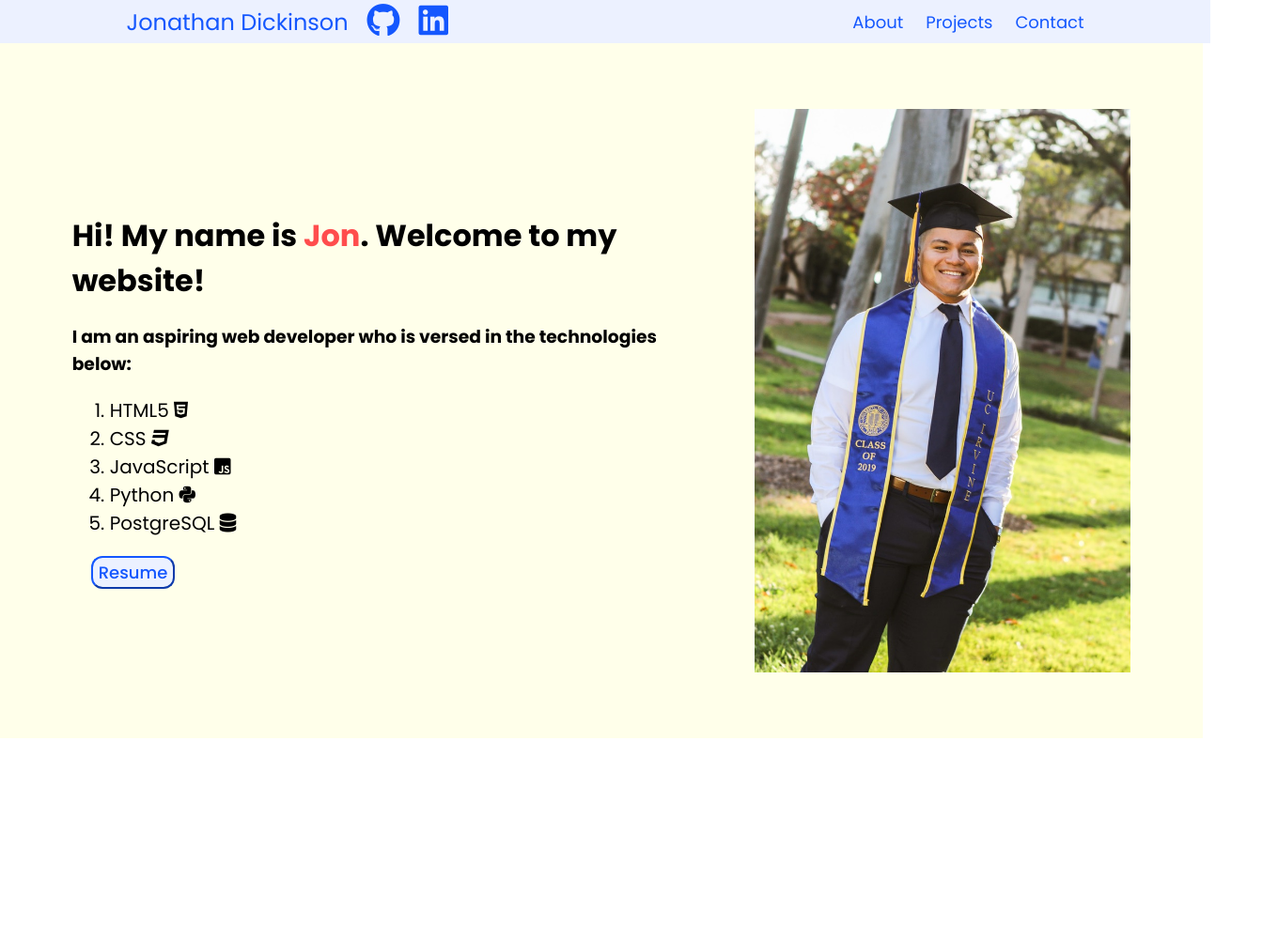
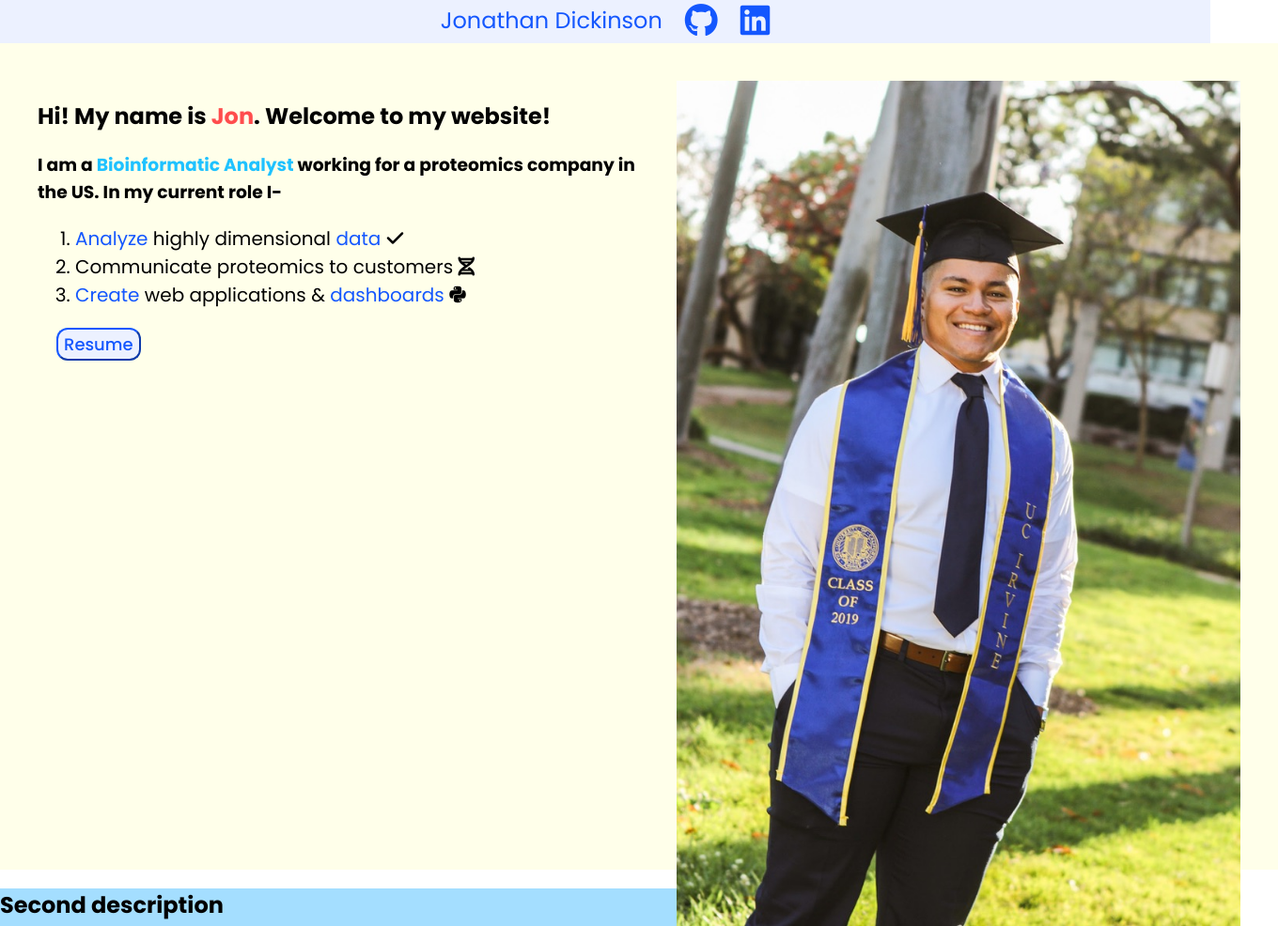
Before and after one commit to jonathjd/portfolio-site, a plain HTML site: page index.html in a window 1280 px wide. Shown: the top 986 px of the page at 94% size, 1360 px wide, since content can reach past the window. Before the commit the page ends 800 px from the top, so only its background shows below. Drawn offline with Linux system fonts and the light colour scheme.

Commit message:
Finish the first section of site

```diff
--- a/index.html
+++ b/index.html
@@ -15,7 +15,7 @@
     <body>
         <div class="wrapper">
             <nav class="header">
-                <div class="left-links">
+                <div class="right-links">
                     <div class="head-container">
                         <a href="" class="head logo">Jonathan Dickinson</a>
                     </div>
@@ -26,29 +26,36 @@
                         <a href="https://www.linkedin.com/in/dickinson17/"><i class="logo fa-brands fa-linkedin fa-2x"></i></a>
                     </div>
                 </div>
-                <div class="right-links">
-                    <a href="pages/about.html" class="link about">About</a>
-                    <a href="pages/projects.html" class="link projects">Projects</a>
-                    <a href="pages/contact.html" class="link contact">Contact</a>
-                </div>
             </nav>
-            <div class="sec1">
-                <div class="about-intro">
-                    <h1>Hi! My name is <span>Jon</span>. Welcome to my website!</h1>
-                    <h3>I am an aspiring web developer who is versed in the technologies below:</h3>
-                    <ol class="tech">
-                        <li>HTML5 <i class="fa-brands fa-html5"></i></li>
-                        <li>CSS <i class="fa-brands fa-css3"></i></li>
-                        <li>JavaScript <i class="fa-brands fa-square-js"></i></li>
-                        <li>Python <i class="fa-brands fa-python"></i></li>
-                        <li>PostgreSQL <i class="fa-solid fa-database"></i></li>
-                    </ol>
-                    <button class="btn cv"><a href="img/Dickinson_Resume.pdf" id="resume">Resume</a></button>
-                </div>
-                <img src="img/grad-photo.jpeg" class="grad" alt="Dashing photo of Jon's 2019 graduation"></img>
+            <div class="about-container">
+                <section class="one">
+                    <div class="intro">
+                        <h1>Hi! My name is <span class="name">Jon</span>. Welcome to my website!</h1>
+                        <h3>I am a <span class="role">Bioinformatic Analyst</span> working for a proteomics company in the US. In my current role I-</h3>
+                        <ol class="tech">
+                            <li><span class="desc">Analyze</span> highly dimensional <span class="desc">data</span> <i class="fa-solid fa-check"></i></li>
+                            <li>Communicate proteomics to customers <i class="fa-solid fa-dna"></i></li>
+                            <li><span class="desc">Create</span> web applications & <span class="desc">dashboards</span> <i class="fa-brands fa-python"></i></li>
+                        </ol>
+                        <button class="btn cv"><a href="img/Dickinson_Resume.pdf" id="resume">Resume</a></button>
+                    </div>
+                    <img src="img/grad-photo.jpeg" class="grad" alt="Dashing photo of Jon's 2019 graduation"></img>
+                </section>
+                <section class="two">
+                    <h1>Second description</h1>
+                </section>
+                <section class="three">
+                    <h1>Third description</h1>
+                </section>
+                <section class="four">
+                    <h1>Fourth Page</h1>
+                </section>
+                <section class="five">
+                    <h1>Final page maybe contact information
+                    </h1>
+                </section>
             </div>
         </div>
-
         <script src="" async defer></script>
     </body>
 </html>
--- a/style.css
+++ b/style.css
@@ -1,6 +1,10 @@
 body {
     margin: 0;
     font-family: 'Poppins', sans-serif;
+}
+
+.wrapper {
+    width: 100vw;
 }
 
 .header {
@@ -12,18 +16,13 @@ body {
     align-items: center;
     justify-content: center;
     padding: 8px 2px;
+    gap: 24px;
+    position: sticky; top: 0;
 }
 
 .header a{
     text-decoration: none;
     color: #1457FE;
-}
-
-.left-links {
-    display: flex;
-    align-items: center;
-    justify-content: space-between;
-    gap: 24px;
 }
 
 .right-links {
@@ -33,7 +32,7 @@ body {
 
 .link, .logo {
     border-radius: 12px;
-    transition-duration: 0.5s;
+    transition-duration: 0.3s;
 }
 
 .link:hover, .logo:hover {
@@ -44,17 +43,44 @@ body {
     font-size: 24px;
 }
 
-.sec1 {
+section {
+    height: 100vh;
+    width: 100vw;
+}
+
+img {
+    align-self: baseline;
+}
+
+.about-container {
+    width: 100vw;
+    gap: 10px;
+    align-items: center;
+    scroll-snap-type: y mandatory;
+}
+
+.one {
     background-color: #FFFFEA;
     display: flex;
-    flex-wrap: wrap;
-    padding: 10px 14px;
-    gap: 10px;
-    align-items: center;
+    align-content: space-between;
+    gap: 40px;
+    padding: 10px 10px;
 }
 
-span {
+.two {
+    background-color: #A4DEFF;
+}
+
+.name {
     color: #FF4D4D ;
+}
+
+.role {
+    color: #1FC2FF;
+}
+
+.desc {
+    color: #1457FE;
 }
 
 .tech {
@@ -62,7 +88,9 @@ span {
 }
 
 .grad {
-    width: 100%;
+    width: 300px;
+    align-self: baseline;
+    height: auto;
 }
 
 .cv {
@@ -94,26 +122,25 @@ span {
 
     .wrapper {
         width: 768px;
-        margin: auto;
     }
 
     .header {
-        width: 100%;
-        justify-content: space-between;
+        width: 100vw;
+        justify-content: center;
         padding: 8px 20px;
-    }
-
-    .left-links {
-        gap: 20px;
     }
 
     .right-links {
         gap: 24px;
     }
 
-    .sec1 {
-        width: 100%;
+    .about-container {
+        width: 100vw;
         justify-content: center;
+    }
+
+    .one {
+        padding: 20px 30px;
     }
 
     .grad {
@@ -124,29 +151,25 @@ span {
 
 @media only screen and (min-width: 1000px) {
     .wrapper {
-        width: 100%;
-        margin: auto;
+        width: 100vw;
     }
 
     .header {
-        justify-content: space-evenly;
         padding: 4px;
-        gap: 300px;
     }
 
-    .sec1 {
-        width: 100%;
-        justify-content: space-evenly;
+    .about-container {
+        width: 100vw;
+        height: 100vh;
         gap: 10px;
-        padding: 70px 0px;
     }
 
-    .about-intro {
-        width: 50%;
+    .one {
+        padding: 40px 40px;
     }
 
     .grad {
-        width: 400px;
+        width: 600px;
         height: auto;
     }
 }
```
Also changed, not shown: 1 other file.
